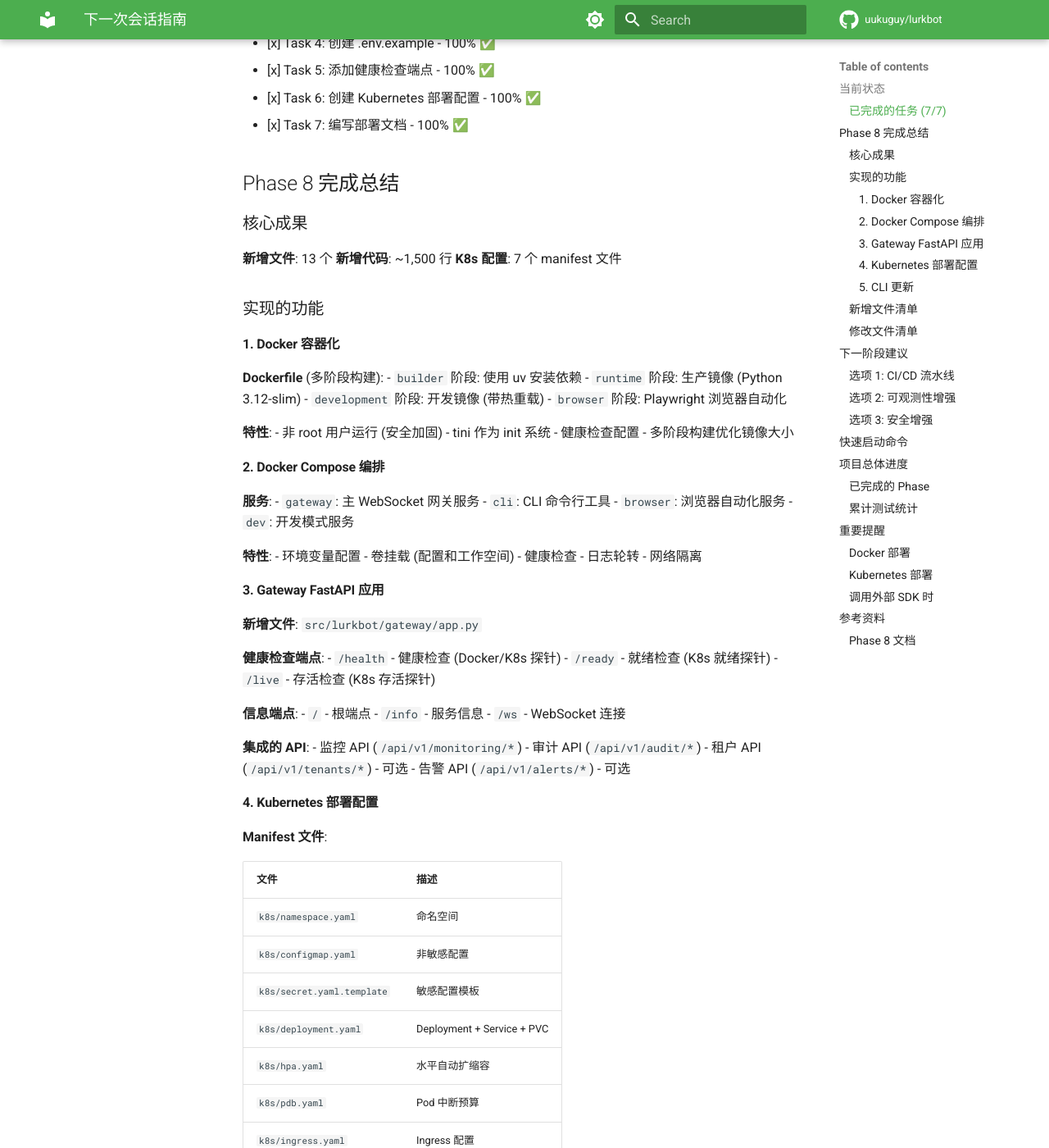
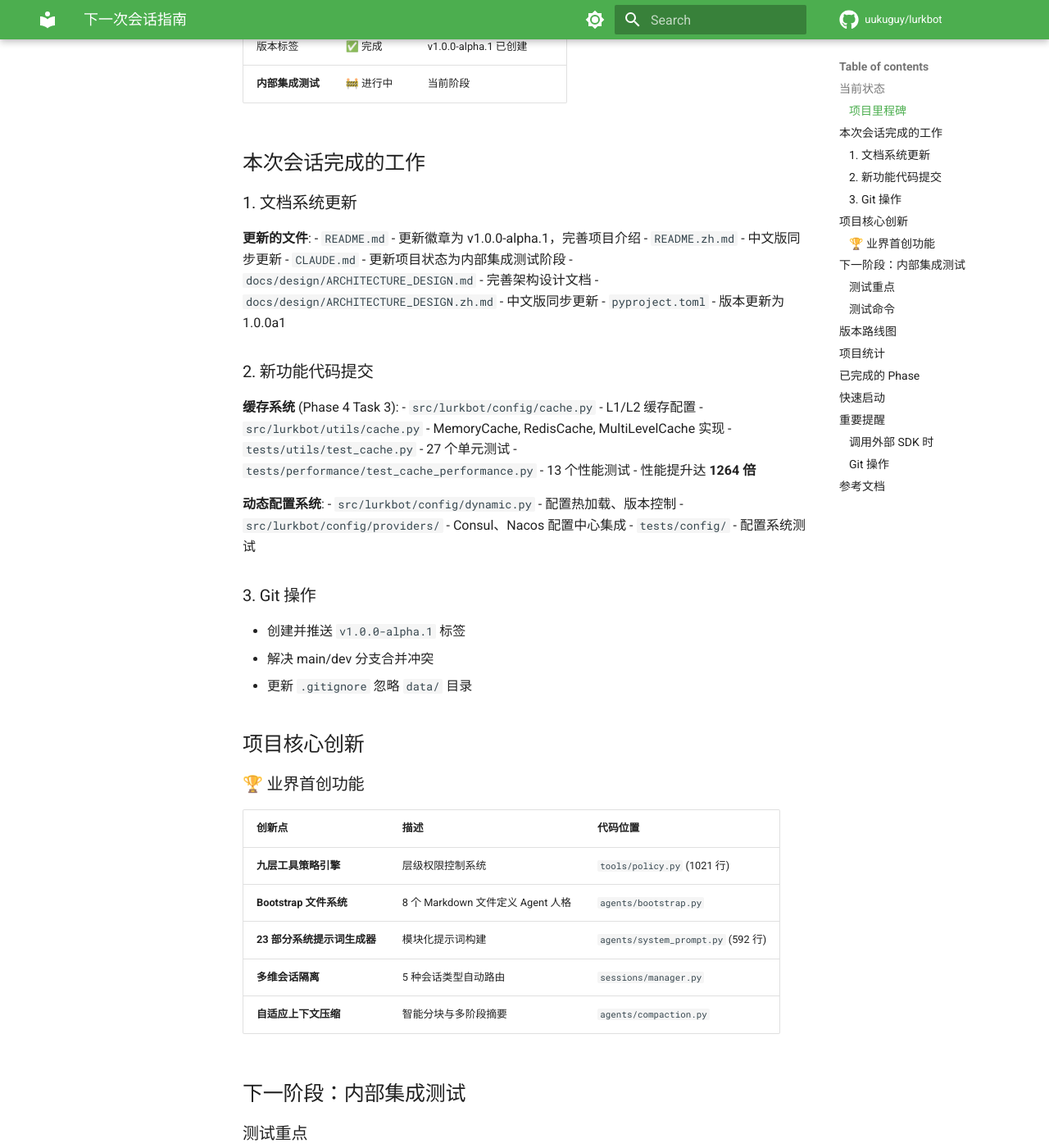
Before and after one commit to uukuguy/LurkBot, an MkDocs documentation site: the page built from docs/dev/NEXT_SESSION_GUIDE.md, in a window 1280 px wide and 1400 px high, scrolled down 485 px. Shown: the whole window at 82% size. Built offline with MkDocs 1.6.1 and Material for MkDocs 9.7.7, drawn with Linux system fonts in a browser that asks for light colours; comment, search, counter and statistics services are not loaded; some of the changed text lies outside the part shown.

Commit message:
docs: 更新下一次会话指南 (v1.0.0-alpha.1)
- 更新项目状态为内部集成测试阶段
- 记录本次会话完成的工作（文档更新、缓存系统、动态配置）
- 添加下一阶段测试重点和命令
- 更新版本路线图和项目统计

Co-Authored-By: Claude Opus 4.5 <noreply@anthropic.com>

````diff
--- a/docs/dev/NEXT_SESSION_GUIDE.md
+++ b/docs/dev/NEXT_SESSION_GUIDE.md
@@ -2,264 +2,161 @@
 
 ## 当前状态
 
-**Phase 8: 生产就绪 - 容器化和 Kubernetes 部署** - ✅ 已完成 (100%)
+**版本**: v1.0.0-alpha.1 (内部集成测试阶段)
+**分支**: main / dev (已同步)
+**最后更新**: 2026-02-01
 
-**开始时间**: 2026-02-01
-**完成时间**: 2026-02-01
-**当前进度**: 7/7 任务完成
+### 项目里程碑
 
-### 已完成的任务 (7/7)
+| 阶段 | 状态 | 说明 |
+|------|------|------|
+| 功能开发 | ✅ 完成 | 所有核心功能已实现 |
+| 文档更新 | ✅ 完成 | README、架构文档已更新 |
+| 版本标签 | ✅ 完成 | v1.0.0-alpha.1 已创建 |
+| **内部集成测试** | 🚧 进行中 | 当前阶段 |
 
-- [x] Task 1: 创建 Dockerfile (多阶段构建) - 100% ✅
-- [x] Task 2: 创建 docker-compose.yml - 100% ✅
-- [x] Task 3: 创建 .dockerignore - 100% ✅
-- [x] Task 4: 创建 .env.example - 100% ✅
-- [x] Task 5: 添加健康检查端点 - 100% ✅
-- [x] Task 6: 创建 Kubernetes 部署配置 - 100% ✅
-- [x] Task 7: 编写部署文档 - 100% ✅
+## 本次会话完成的工作
 
-## Phase 8 完成总结
+### 1. 文档系统更新
 
-### 核心成果
+**更新的文件**:
+- `README.md` - 更新徽章为 v1.0.0-alpha.1，完善项目介绍
+- `README.zh.md` - 中文版同步更新
+- `CLAUDE.md` - 更新项目状态为内部集成测试阶段
+- `docs/design/ARCHITECTURE_DESIGN.md` - 完善架构设计文档
+- `docs/design/ARCHITECTURE_DESIGN.zh.md` - 中文版同步更新
+- `pyproject.toml` - 版本更新为 1.0.0a1
 
-**新增文件**: 13 个
-**新增代码**: ~1,500 行
-**K8s 配置**: 7 个 manifest 文件
+### 2. 新功能代码提交
 
-### 实现的功能
+**缓存系统** (Phase 4 Task 3):
+- `src/lurkbot/config/cache.py` - L1/L2 缓存配置
+- `src/lurkbot/utils/cache.py` - MemoryCache, RedisCache, MultiLevelCache 实现
+- `tests/utils/test_cache.py` - 27 个单元测试
+- `tests/performance/test_cache_performance.py` - 13 个性能测试
+- 性能提升达 **1264 倍**
 
-#### 1. Docker 容器化
+**动态配置系统**:
+- `src/lurkbot/config/dynamic.py` - 配置热加载、版本控制
+- `src/lurkbot/config/providers/` - Consul、Nacos 配置中心集成
+- `tests/config/` - 配置系统测试
 
-**Dockerfile** (多阶段构建):
-- `builder` 阶段: 使用 uv 安装依赖
-- `runtime` 阶段: 生产镜像 (Python 3.12-slim)
-- `development` 阶段: 开发镜像 (带热重载)
-- `browser` 阶段: Playwright 浏览器自动化
+### 3. Git 操作
 
-**特性**:
-- 非 root 用户运行 (安全加固)
-- tini 作为 init 系统
-- 健康检查配置
-- 多阶段构建优化镜像大小
+- 创建并推送 `v1.0.0-alpha.1` 标签
+- 解决 main/dev 分支合并冲突
+- 更新 `.gitignore` 忽略 `data/` 目录
 
-#### 2. Docker Compose 编排
+## 项目核心创新
 
-**服务**:
-- `gateway`: 主 WebSocket 网关服务
-- `cli`: CLI 命令行工具
-- `browser`: 浏览器自动化服务
-- `dev`: 开发模式服务
+### 🏆 业界首创功能
 
-**特性**:
-- 环境变量配置
-- 卷挂载 (配置和工作空间)
-- 健康检查
-- 日志轮转
-- 网络隔离
+| 创新点 | 描述 | 代码位置 |
+|--------|------|----------|
+| **九层工具策略引擎** | 层级权限控制系统 | `tools/policy.py` (1021 行) |
+| **Bootstrap 文件系统** | 8 个 Markdown 文件定义 Agent 人格 | `agents/bootstrap.py` |
+| **23 部分系统提示词生成器** | 模块化提示词构建 | `agents/system_prompt.py` (592 行) |
+| **多维会话隔离** | 5 种会话类型自动路由 | `sessions/manager.py` |
+| **自适应上下文压缩** | 智能分块与多阶段摘要 | `agents/compaction.py` |
 
-#### 3. Gateway FastAPI 应用
+## 下一阶段：内部集成测试
 
-**新增文件**: `src/lurkbot/gateway/app.py`
+### 测试重点
 
-**健康检查端点**:
-- `/health` - 健康检查 (Docker/K8s 探针)
-- `/ready` - 就绪检查 (K8s 就绪探针)
-- `/live` - 存活检查 (K8s 存活探针)
+1. **端到端功能测试**
+   - Gateway WebSocket 连接
+   - 多渠道消息收发 (Telegram, Discord, Slack)
+   - 工具执行和策略验证
+   - 会话管理和持久化
 
-**信息端点**:
-- `/` - 根端点
-- `/info` - 服务信息
-- `/ws` - WebSocket 连接
+2. **性能测试**
+   - 缓存系统性能验证
+   - 并发连接压力测试
+   - 内存和 CPU 使用监控
 
-**集成的 API**:
-- 监控 API (`/api/v1/monitoring/*`)
-- 审计 API (`/api/v1/audit/*`)
-- 租户 API (`/api/v1/tenants/*`) - 可选
-- 告警 API (`/api/v1/alerts/*`) - 可选
+3. **安全测试**
+   - 沙箱隔离验证
+   - 权限策略测试
+   - 审计日志完整性
 
-#### 4. Kubernetes 部署配置
+4. **部署测试**
+   - Docker 容器化部署
+   - Kubernetes 集群部署
+   - 健康检查和自动恢复
 
-**Manifest 文件**:
-
-| 文件 | 描述 |
-|------|------|
-| `k8s/namespace.yaml` | 命名空间 |
-| `k8s/configmap.yaml` | 非敏感配置 |
-| `k8s/secret.yaml.template` | 敏感配置模板 |
-| `k8s/deployment.yaml` | Deployment + Service + PVC |
-| `k8s/hpa.yaml` | 水平自动扩缩容 |
-| `k8s/pdb.yaml` | Pod 中断预算 |
-| `k8s/ingress.yaml` | Ingress 配置 |
-| `k8s/kustomization.yaml` | Kustomize 配置 |
-
-**特性**:
-- 多副本部署 (默认 2 个)
-- HPA 自动扩缩容 (2-10 个副本)
-- PDB 保证高可用
-- 安全上下文 (非 root, 只读文件系统)
-- 资源限制
-- 跨可用区部署
-- WebSocket 支持的 Ingress
-
-#### 5. CLI 更新
-
-**更新**: `src/lurkbot/cli/main.py`
-
-- `lurkbot gateway` 命令现在可以启动完整的 FastAPI 服务器
-- 支持 `--host`, `--port`, `--reload` 参数
-
-### 新增文件清单
-
-| 文件 | 描述 |
-|------|------|
-| `Dockerfile` | 多阶段构建 Dockerfile |
-| `docker-compose.yml` | Docker Compose 配置 |
-| `.dockerignore` | Docker 构建排除文件 |
-| `.env.example` | 环境变量示例 |
-| `src/lurkbot/gateway/app.py` | Gateway FastAPI 应用 |
-| `k8s/namespace.yaml` | K8s 命名空间 |
-| `k8s/configmap.yaml` | K8s ConfigMap |
-| `k8s/secret.yaml.template` | K8s Secret 模板 |
-| `k8s/deployment.yaml` | K8s Deployment |
-| `k8s/hpa.yaml` | K8s HPA |
-| `k8s/pdb.yaml` | K8s PDB |
-| `k8s/ingress.yaml` | K8s Ingress |
-| `k8s/kustomization.yaml` | Kustomize 配置 |
-| `docs/deploy/DEPLOYMENT_GUIDE.md` | 部署指南 |
-
-### 修改文件清单
-
-| 文件 | 修改内容 |
-|------|----------|
-| `src/lurkbot/gateway/__init__.py` | 导出新的 app 模块 |
-| `src/lurkbot/cli/main.py` | 更新 gateway 命令 |
-
-## 下一阶段建议
-
-### 选项 1: CI/CD 流水线
-
-**GitHub Actions**:
-- 自动构建 Docker 镜像
-- 推送到容器仓库
-- 自动部署到 K8s
-
-**ArgoCD/Flux**:
-- GitOps 部署
-- 自动同步
-
-### 选项 2: 可观测性增强
-
-**Prometheus + Grafana**:
-- 指标收集
-- 仪表板
-- 告警规则
-
-**Jaeger/Zipkin**:
-- 分布式追踪
-- 性能分析
-
-### 选项 3: 安全增强
-
-**网络策略**:
-- Pod 间通信限制
-- Egress 控制
-
-**Secret 管理**:
-- External Secrets Operator
-- Vault 集成
-
-## 快速启动命令
+### 测试命令
 
 ```bash
-# 1. Docker 部署
-cp .env.example .env
-# 编辑 .env 填入 API 密钥
+# 运行所有测试
+make test
+
+# 运行特定模块测试
+uv run pytest tests/utils/test_cache.py -xvs
+uv run pytest tests/config/ -xvs
+uv run pytest tests/tenants/ -xvs
+
+# 性能测试
+uv run pytest tests/performance/ -xvs
+
+# 启动 Gateway 进行手动测试
+uv run lurkbot gateway --host 0.0.0.0 --port 18789
+
+# Docker 部署测试
 docker compose up -d
 curl http://localhost:18789/health
-
-# 2. 构建镜像
-docker build -t lurkbot:latest --target runtime .
-
-# 3. Kubernetes 部署
-kubectl apply -f k8s/namespace.yaml
-cp k8s/secret.yaml.template k8s/secret.yaml
-# 编辑 secret.yaml 填入 base64 编码的密钥
-kubectl apply -f k8s/secret.yaml
-kubectl apply -k k8s/
-
-# 4. 验证部署
-kubectl get pods -n lurkbot
-kubectl port-forward svc/lurkbot-gateway 18789:18789 -n lurkbot
-curl http://localhost:18789/health
-
-# 5. 本地开发
-uv run lurkbot gateway --host 0.0.0.0 --port 18789
-
-# 6. 运行测试
-uv run python -m pytest tests/tenants/test_audit.py -xvs
 ```
 
-## 项目总体进度
+## 版本路线图
 
-### 已完成的 Phase
+```
+v1.0.0-alpha.1  ← 当前（内部集成测试）
+v1.0.0-alpha.2  → 内测问题修复
+v1.0.0-beta.1   → 公开测试
+v1.0.0-rc.1     → 发布候选
+v1.0.0          → 正式发布
+```
+
+## 项目统计
+
+| 指标 | 数值 |
+|------|------|
+| **代码规模** | ~79,520 行 Python |
+| **测试用例** | 625+ (100% 通过) |
+| **核心模块** | 30+ |
+| **内置工具** | 22 个 |
+| **支持渠道** | 7 个 (Telegram, Discord, Slack, WeWork, DingTalk, Feishu, Mock) |
+
+## 已完成的 Phase
 
 - ✅ Phase 1: Core Infrastructure (100%)
 - ✅ Phase 2: Tool & Session System (100%)
-- ✅ Phase 3 (原): Advanced Features (100%)
-- ✅ Phase 4 (原): Polish & Production (30%)
-- ✅ Phase 5 (原): Agent Runtime (100%)
-- ✅ Phase 6 (原): Context-Aware System (100%)
-- ✅ Phase 7 (原): Plugin System Core (100%)
-- ✅ Phase 8 (原): Plugin System Integration (100%)
-- ✅ Phase 2 (新): 国内生态适配 (100%)
-- ✅ Phase 3 (新): 企业安全增强 (100%)
-- ✅ Phase 4 (新): 性能优化和监控 (100%)
-- ✅ Phase 5 (新): 高级功能 - 多租户和策略引擎 (100%)
-- ✅ Phase 6 (新): 多租户系统集成 (100%)
-- ✅ Phase 7 (新) Task 1: 租户使用统计仪表板 (100%)
-- ✅ Phase 7 (新) Task 2: 告警系统 (100%)
-- ✅ Phase 7 (新) Task 3: 审计日志增强 (100%)
-- ✅ **Phase 8 (新): 生产就绪 - 容器化和 K8s 部署 (100%)**
+- ✅ Phase 3: Advanced Features (100%)
+- ✅ Phase 4: 性能优化和监控 (100%)
+- ✅ Phase 5: 多租户和策略引擎 (100%)
+- ✅ Phase 6: 多租户系统集成 (100%)
+- ✅ Phase 7: 监控、告警、审计 (100%)
+- ✅ Phase 8: 容器化和 K8s 部署 (100%)
+- ✅ 国内生态适配 (100%)
+- ✅ 企业安全增强 (100%)
 
-### 累计测试统计
+## 快速启动
 
-| Phase | 测试数量 | 通过率 |
-|-------|---------|--------|
-| Phase 4 (性能优化) | 221 tests | 100% |
-| Phase 5 (高级功能) | 221 tests | 100% |
-| Phase 6 (系统集成) | ~50 tests | 100% |
-| Phase 7 Task 1 (监控) | 39 tests | 100% |
-| Phase 7 Task 2 (告警) | 46 tests | 100% |
-| Phase 7 Task 3 (审计) | 49 tests | 100% |
-| **总计** | **625+ tests** | **100%** |
+```bash
+# 1. 安装依赖
+make dev
+
+# 2. 配置环境变量
+cp .env.example ~/.lurkbot/.env
+# 编辑 .env 填入 API 密钥
+
+# 3. 启动 Gateway
+uv run lurkbot gateway
+
+# 4. 运行测试
+make test
+```
 
 ## 重要提醒
-
-### Docker 部署
-
-```bash
-# 快速启动
-docker compose up -d
-
-# 查看日志
-docker compose logs -f
-
-# 停止服务
-docker compose down
-```
-
-### Kubernetes 部署
-
-```bash
-# 使用 kustomize 部署
-kubectl apply -k k8s/
-
-# 查看状态
-kubectl get all -n lurkbot
-
-# 端口转发
-kubectl port-forward svc/lurkbot-gateway 18789:18789 -n lurkbot
-```
 
 ### 调用外部 SDK 时
 
@@ -267,24 +164,25 @@ kubectl port-forward svc/lurkbot-gateway 18789:18789 -n lurkbot
 - ✅ 查询正确的函数签名和参数
 - ✅ 确认 API 版本兼容性
 
-## 参考资料
+### Git 操作
 
-### Phase 8 文档
+- 当前 main 和 dev 分支已同步
+- v1.0.0-alpha.1 标签指向最新提交
+- 未跟踪的 `data/` 目录已添加到 .gitignore
 
-**部署指南**:
-- `docs/deploy/DEPLOYMENT_GUIDE.md` - 完整部署指南
+## 参考文档
 
-**容器配置**:
-- `Dockerfile` - Docker 镜像构建
-- `docker-compose.yml` - 服务编排
-- `.env.example` - 环境变量
-
-**Kubernetes 配置**:
-- `k8s/` - 所有 K8s manifest 文件
+| 文档 | 路径 |
+|------|------|
+| 架构设计 | `docs/design/ARCHITECTURE_DESIGN.md` |
+| 部署指南 | `docs/deploy/DEPLOYMENT_GUIDE.md` |
+| 缓存优化 | `docs/dev/PHASE4_TASK3_CACHE_OPTIMIZATION.md` |
+| 项目完成报告 | `docs/dev/PROJECT_COMPLETION_REPORT.md` |
 
 ---
 
 **最后更新**: 2026-02-01
-**下次会话**: 根据项目优先级选择 CI/CD、可观测性或安全增强方向
+**当前版本**: v1.0.0-alpha.1
+**下次会话**: 继续内部集成测试，修复发现的问题
 
 **祝下次会话顺利！**
````
